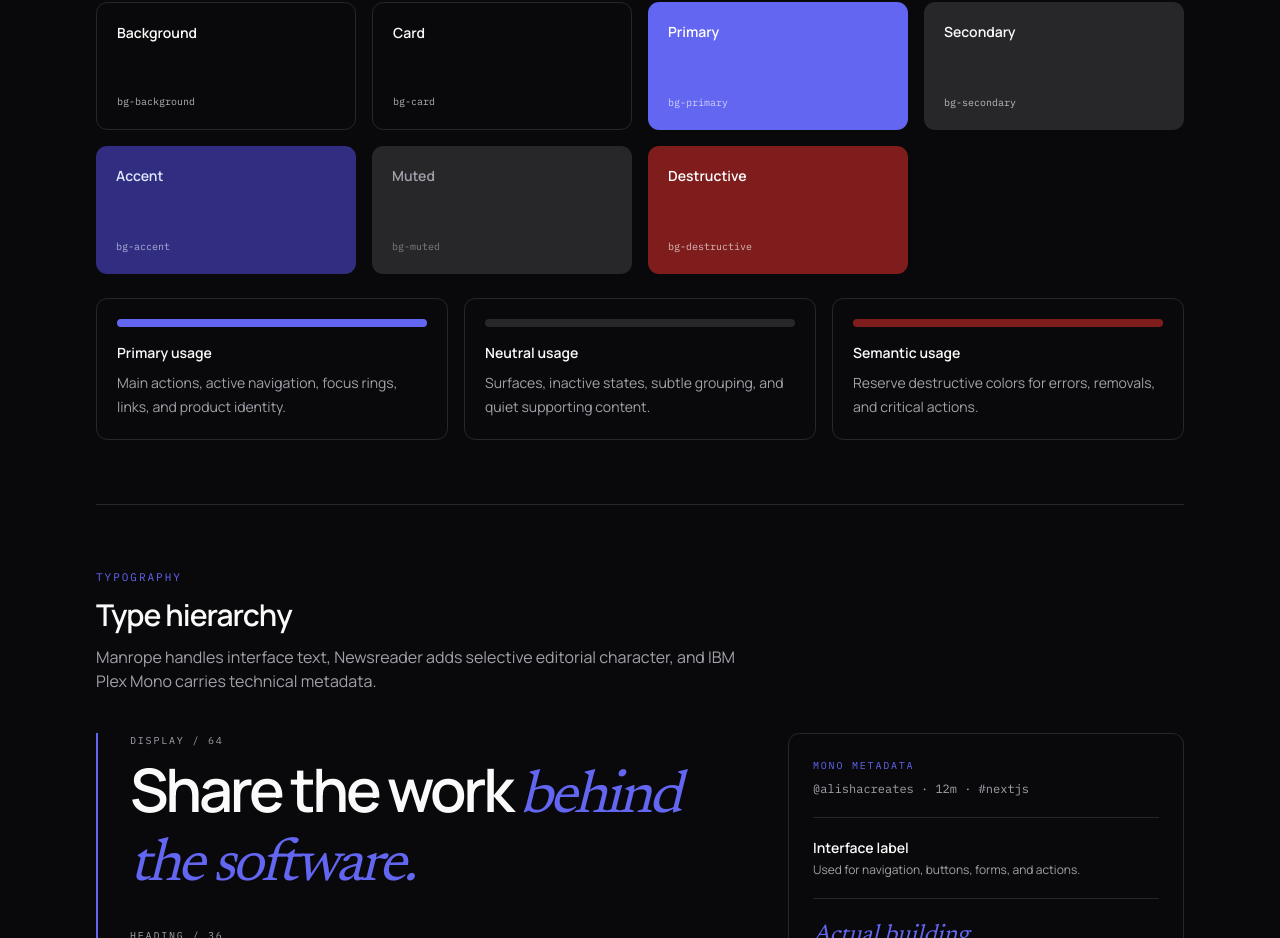
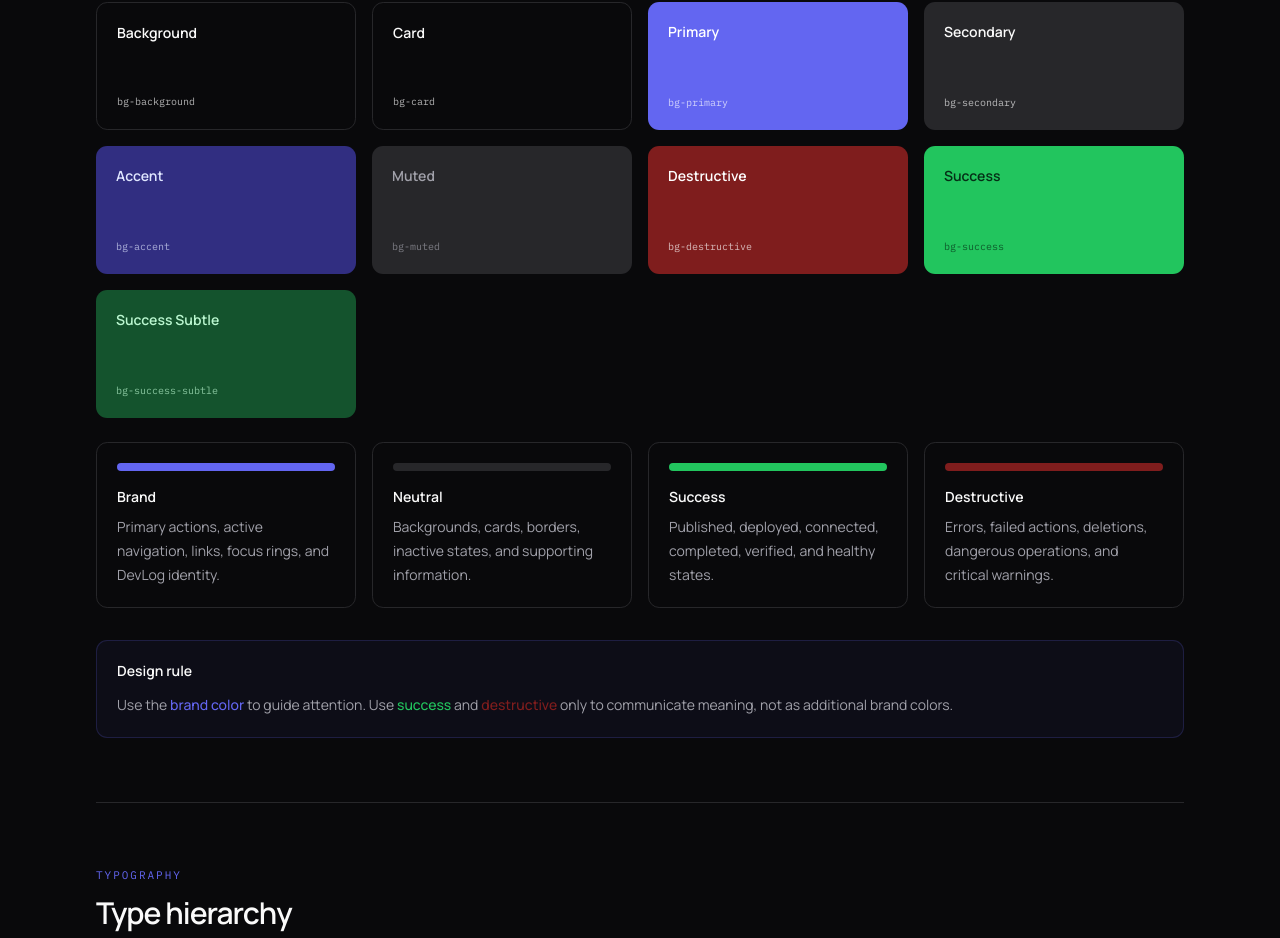
Before and after one commit to alishacreates/DevLog, a Next.js app in the folder web/: page /design in a window 1280 px wide. Shown: the part 1159-2097 px from the top of the page. Built offline with nearby package versions, Linux system fonts and the light colour scheme.

Commit message:
style(design-system): add semantic success tokens

```diff
--- a/web/src/features/design-system/components/color-section.tsx
+++ b/web/src/features/design-system/components/color-section.tsx
@@ -1,6 +1,8 @@
+
 import { SectionHeader } from "@/components/shared/section-header";
+import { cn } from "@/lib/utils";
+
 import { colors } from "../data/colors";
-import { cn } from "@/lib/utils";
 
 export function ColorSection() {
   return (
@@ -8,7 +10,7 @@ export function ColorSection() {
       <SectionHeader
         eyebrow="Color"
         title="Theme tokens"
-        description="The interface remains primarily neutral. Brand color is reserved for actions, focus, active states, and important details."
+        description="Brand colors define DevLog's identity. Semantic colors communicate state, allowing users to quickly distinguish actions, success, warnings, and errors."
       />
 
       <div className="mt-10 grid gap-4 sm:grid-cols-2 lg:grid-cols-4">
@@ -29,33 +31,63 @@ export function ColorSection() {
         ))}
       </div>
 
-      <div className="mt-6 grid gap-4 sm:grid-cols-3">
+      <div className="mt-6 grid gap-4 sm:grid-cols-2 xl:grid-cols-4">
         <div className="rounded-xl border border-border bg-card p-5">
           <div className="h-2 rounded-full bg-primary" />
-          <p className="mt-4 text-sm font-semibold">Primary usage</p>
+
+          <p className="mt-4 text-sm font-semibold">Brand</p>
+
           <p className="mt-2 text-sm leading-6 text-muted-foreground">
-            Main actions, active navigation, focus rings, links, and product
+            Primary actions, active navigation, links, focus rings, and DevLog
             identity.
           </p>
         </div>
 
         <div className="rounded-xl border border-border bg-card p-5">
           <div className="h-2 rounded-full bg-muted" />
-          <p className="mt-4 text-sm font-semibold">Neutral usage</p>
+
+          <p className="mt-4 text-sm font-semibold">Neutral</p>
+
           <p className="mt-2 text-sm leading-6 text-muted-foreground">
-            Surfaces, inactive states, subtle grouping, and quiet supporting
-            content.
+            Backgrounds, cards, borders, inactive states, and supporting
+            information.
+          </p>
+        </div>
+
+        <div className="rounded-xl border border-border bg-card p-5">
+          <div className="h-2 rounded-full bg-success" />
+
+          <p className="mt-4 text-sm font-semibold">Success</p>
+
+          <p className="mt-2 text-sm leading-6 text-muted-foreground">
+            Published, deployed, connected, completed, verified, and healthy
+            states.
           </p>
         </div>
 
         <div className="rounded-xl border border-border bg-card p-5">
           <div className="h-2 rounded-full bg-destructive" />
-          <p className="mt-4 text-sm font-semibold">Semantic usage</p>
+
+          <p className="mt-4 text-sm font-semibold">Destructive</p>
+
           <p className="mt-2 text-sm leading-6 text-muted-foreground">
-            Reserve destructive colors for errors, removals, and critical
-            actions.
+            Errors, failed actions, deletions, dangerous operations, and
+            critical warnings.
           </p>
         </div>
+      </div>
+
+      <div className="mt-8 rounded-xl border border-primary/20 bg-primary/5 p-5">
+        <p className="text-sm font-semibold">Design rule</p>
+
+        <p className="mt-3 text-sm leading-6 text-muted-foreground">
+          Use the{" "}
+          <span className="font-medium text-primary">brand color</span> to guide
+          attention. Use{" "}
+          <span className="font-medium text-success">success</span> and{" "}
+          <span className="font-medium text-destructive">destructive</span>{" "}
+          only to communicate meaning, not as additional brand colors.
+        </p>
       </div>
     </section>
   );
--- a/web/src/features/design-system/data/colors.ts
+++ b/web/src/features/design-system/data/colors.ts
@@ -34,4 +34,14 @@ export const colors = [
     className: "bg-destructive text-white",
     variable: "bg-destructive",
   },
+  {
+  name: "Success",
+  className: "bg-success text-success-foreground",
+  variable: "bg-success",
+},
+{
+  name: "Success Subtle",
+  className: "bg-success-subtle text-success-subtle-foreground",
+  variable: "bg-success-subtle",
+},
 ];
```
Also changed, not shown: 3 other files (tests, documents, lock files or other folders).
